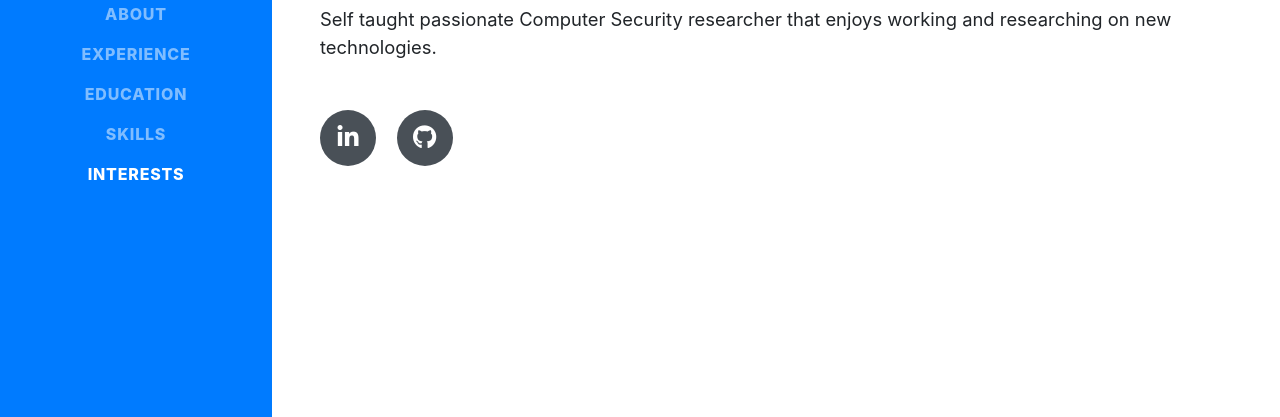
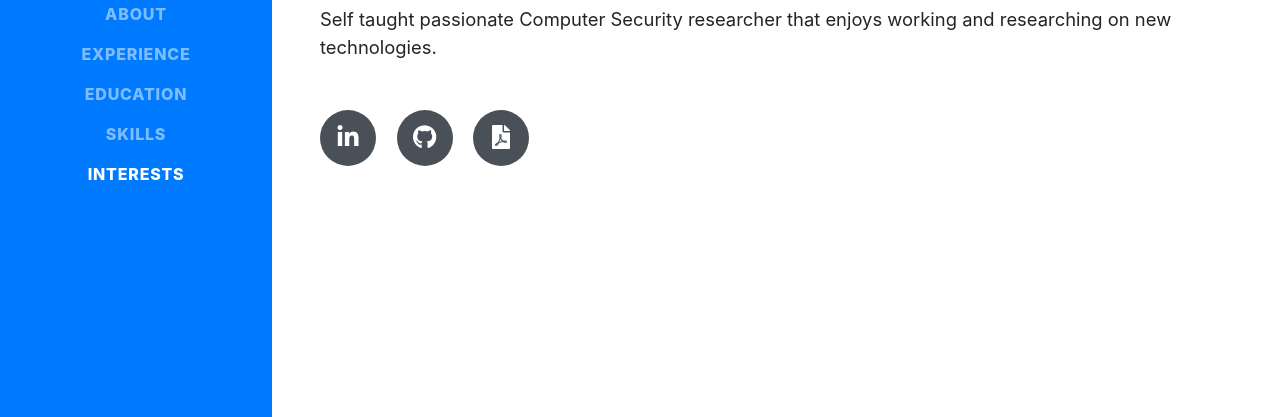
Before and after one commit to p4p1/p4p1.github.io, a website with bundled scripts: page index.html in a window 1280 px wide. Shown: the part 380-797 px from the top of the page. Built offline with nearby package versions, Linux system fonts and the light colour scheme; a web font is replaced by a local one.

Commit message:
:space_invader:

```diff
--- a/index.html
+++ b/index.html
@@ -79,6 +79,9 @@
           </a>
           <a href="https://github.com/p4p1/">
             <i class="fab fa-github"></i>
+          </a>
+          <a href="https://drive.google.com/file/d/1f0PmBRs8l9k1I3dPCjj8S3XQ3bMsonhC/view">
+            <i class="fas fa-file-pdf"></i>
           </a>
           <!--<a href="#">
             <i class="fab fa-twitter"></i>
```
